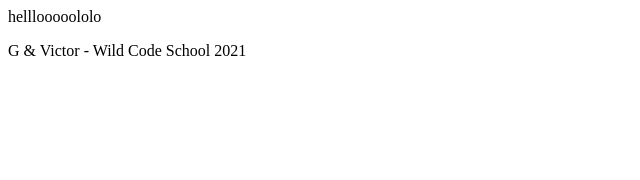
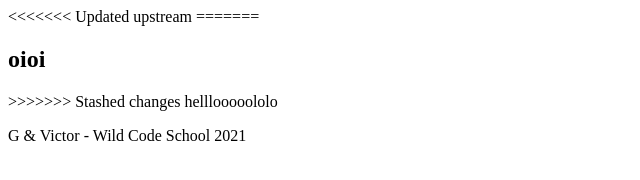
Before and after one commit to Discover-Portugal/DiscoverPortugal, a plain HTML site: page index.html in a window 1280 px wide. Shown: the whole page, without its empty margins (0-640 px from the left). Drawn offline with Linux system fonts and the light colour scheme.

Commit message:
Update index.html

```diff
--- a/index.html
+++ b/index.html
@@ -7,6 +7,14 @@
     <title>Discover Portugal</title>
 </head>
 <body>
+<<<<<<< Updated upstream
+=======
+
+
+    <div class="container">
+<h2> oioi</h2>
+
+>>>>>>> Stashed changes
     <title>Discover Portugal</title>
     <hi>helllooooololo</hi>
     <br>
```
